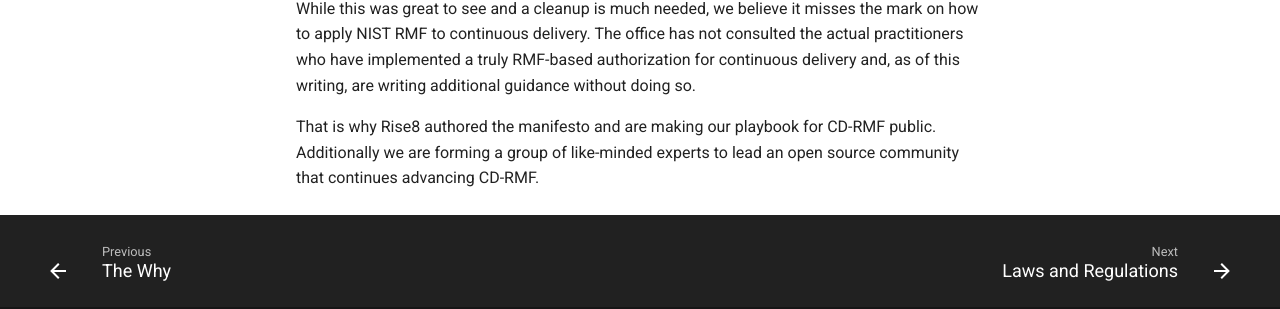
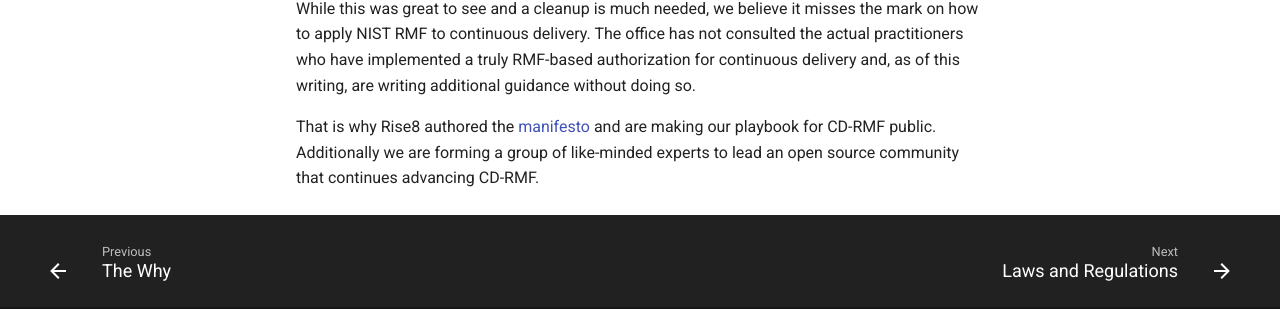
Before and after one commit to rise8-us/cato-playbook, an MkDocs documentation site: the page built from docs/history.md, in a window 1280 px wide and 900 px high, scrolled down 701 px. Shown: the part 529-838 px from the top of the window. Built offline with MkDocs 1.6.1 and Material for MkDocs 9.7.7, drawn with Linux system fonts in a browser that asks for light colours; comment, search, counter and statistics services are not loaded; part of the change alters nothing that is shown.

```diff
--- a/docs/history.md
+++ b/docs/history.md
@@ -16,4 +16,4 @@ Thankfully things started to change when the DOD CIO published a cATO memorandum
 
 While this was great to see and a cleanup is much needed, we believe it misses the mark on how to apply NIST RMF to continuous delivery. The office has not consulted the actual practitioners who have implemented a truly RMF-based authorization for continuous delivery and, as of this writing, are writing additional guidance without doing so.
 
-That is why Rise8 authored the manifesto and are making our playbook for CD-RMF public. Additionally we are forming a group of like-minded experts to lead an open source community that continues advancing CD-RMF.
+That is why Rise8 authored the [manifesto](https://rise8-us.github.io/cato-manifesto/) and are making our playbook for CD-RMF public. Additionally we are forming a group of like-minded experts to lead an open source community that continues advancing CD-RMF.
```
